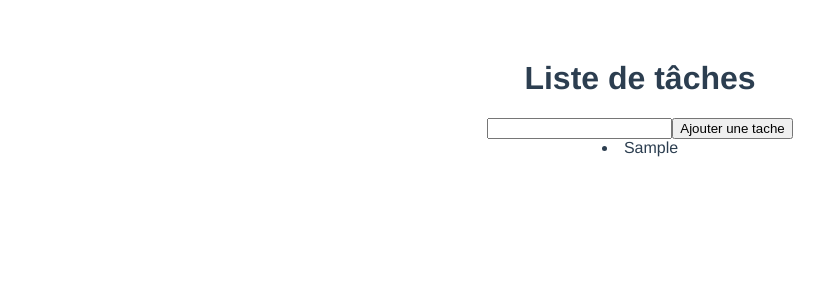
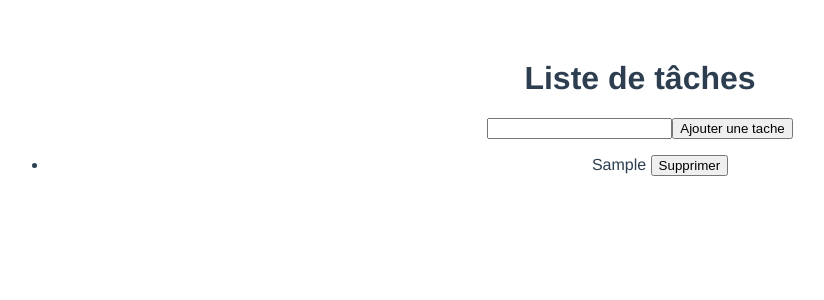
Before and after one commit to SandraLeRoi/todolist-vue, a Vue app: page / in a window 1280 px wide. Both pictures are taken after typing "Sample" into the empty fields and a click on the button "Ajouter une tache". Shown: the top 300 px of the page, without its empty margins (0-824 px from the left). Built offline with nearby package versions, Linux system fonts and the light colour scheme.

Commit message:
ajout de la fonction supprimer une tache,avec le fait de faire une tache un objet a part

```diff
--- /dev/null
+++ b/src/components/Task.vue
@@ -0,0 +1,27 @@
+<template>
+  <li>
+    {{taskToDisplay}}
+    <button @click="deleteTask">Supprimer</button>
+  </li>
+</template>
+
+<script>
+export default {
+name: "Task",
+  props: {
+    taskToDisplay: {
+      type: String,
+      default: ""
+    },
+  },
+  methods: {
+    deleteTask() {
+      this.$emit("remove")
+    }
+  },
+}
+</script>
+
+<style scoped>
+
+</style>
--- a/src/components/TodolistComponent.vue
+++ b/src/components/TodolistComponent.vue
@@ -5,15 +5,18 @@
     <input type="text" v-model="currentTask" @keypress.enter="addTask">
     <button @click="addTask">Ajouter une tache</button>
 
-    <div :key="index" class="task" v-for="(task, index) in tasks">
-      <li>{{ task }}</li>
-    </div>
+    <ul>
+      <Task :key=i v-for="(task, i) in tasks" :taskToDisplay="task" @remove="removeTask(i)"/>
+    </ul>
   </div>
 </template>
 
 <script>
+import Task from "@/components/Task";
+
 export default {
   name: "TodolistComponent",
+  components: {Task},
   data() {
     return {
       currentTask: "",
@@ -30,6 +33,9 @@ export default {
     addTask() {
       this.tasks.push(this.currentTask),
       this.currentTask = ""
+    },
+    removeTask(index){
+      this.tasks.splice(index,1)
     }
   },
 }
```
